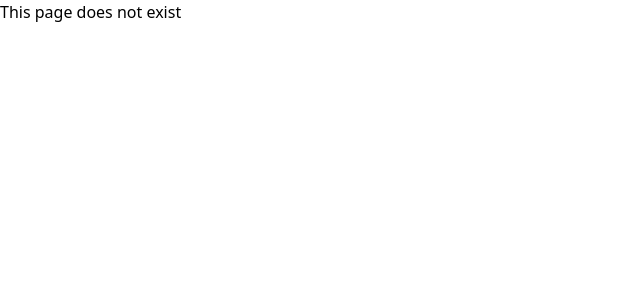
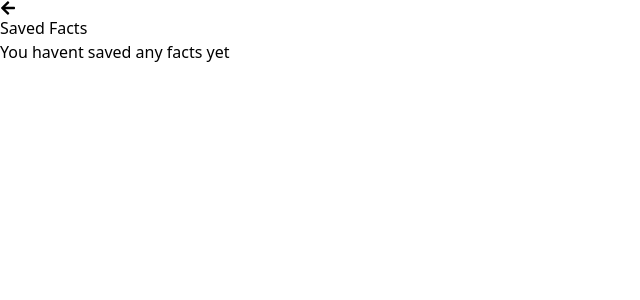
Before and after one commit to Uche44/Animal-Fact-App, a React (Vite) app: page /saved in a window 1280 px wide. Shown: the top 300 px of the page, without its empty margins (0-640 px from the left). Built offline with nearby package versions, Linux system fonts and the light colour scheme.

Commit message:
almost done

```diff
--- a/package.json
+++ b/package.json
@@ -13,6 +13,7 @@
     "@fortawesome/react-fontawesome": "^0.2.2",
     "react": "^18.3.1",
     "react-dom": "^18.3.1",
+    "react-hot-toast": "^2.5.1",
     "react-icons": "^5.4.0",
     "react-router-dom": "^7.1.3"
   },
--- a/src/App.jsx
+++ b/src/App.jsx
@@ -1,8 +1,16 @@
 import Factpage from "./components/factpage.jsx";
-// import SavedFact from "./components/SavedFact.jsx";
+import SavedFact from "./components/SavedFact.jsx";
 import { Routes, Route, BrowserRouter } from "react-router-dom";
+import { SavedFactsProvider } from "./context/SavedFactsContext.jsx";
+import { Toaster } from "react-hot-toast";
 export default function App() {
   return (
+    <>
+      <Toaster
+        position="top-center"
+        reverseOrder={false}
+      />
+      <SavedFactsProvider>
         <BrowserRouter>
           <Routes>
             <Route
@@ -11,9 +19,11 @@ export default function App() {
             />
             <Route
               path="*"
-          element={<div>This page does not exist</div>}
+              element={<SavedFact />}
             />
           </Routes>
         </BrowserRouter>
+      </SavedFactsProvider>
+    </>
   );
 }
--- a/src/components/SavedFact.jsx
+++ b/src/components/SavedFact.jsx
@@ -1,16 +1,37 @@
-// import React from "react";
+import { useSavedFacts } from "../context/SavedFactsContext";
 import { Link } from "react-router-dom";
+import { FaArrowLeft } from "react-icons/fa";
 const SavedFact = () => {
+  const { savedFacts, removeFact } = useSavedFacts();
   return (
-    <div>
+    <section className="save-page grid grid-cols-2">
       {/* link to navigate back */}
       <Link
         to="/"
-        className="mt-6 text-amber-500 underline"
+        className="mt-6 text-amber-800 underline"
       >
-        Back to Facts
+        <FaArrowLeft />
       </Link>
-    </div>
+      <h2 className="">Saved Facts</h2>
+      {savedFacts.length === 0 ? (
+        <p>You havent saved any facts yet</p>
+      ) : (
+        savedFacts.map((fact, index) => (
+          <div key={index}>
+            <img
+              src={`http://localhost:3000/${fact.image}`}
+              alt={fact.name}
+              className="w-full h-48 object-cover rounded-lg mb-2"
+            />
+            <h4 className="text-[25px] font-bold text-amber-800 mb-2">
+              {fact.name}
+            </h4>
+            <p className="text-sm text-amber-700 mb-6">{fact.fact}</p>
+            <button onClick={() => removeFact(fact)}>Unsave</button>
+          </div>
+        ))
+      )}
+    </section>
   );
 };
 
--- a/src/components/factpage.jsx
+++ b/src/components/factpage.jsx
@@ -1,8 +1,9 @@
-// import { FontAwesomeIcon } from "@fortawesome/react-fontawesome";
 import { useState, useEffect } from "react";
 import { FaSearch, FaHeart, FaSave, FaDownload } from "react-icons/fa";
 import { useNavigate } from "react-router-dom";
 import SearchPage from "./SearchPage";
+import { useSavedFacts } from "../context/SavedFactsContext";
+import toast from "react-hot-toast";
 // my api key for api ninja   PkZK8NV+pP+PaeVYU8E2ig==jHkb6rWkBfo8Lmy6
 
 // entire page
@@ -14,6 +15,7 @@ export default function Factpage() {
   const [showSearchPage, setShowSearchPage] = useState(false);
   const [filteredFacts, setFilteredFacts] = useState([]);
   const [isLiked, setIsLiked] = useState(false);
+  const { saveFact } = useSavedFacts();
   const navigate = useNavigate();
   useEffect(() => {
     async function getFact() {
@@ -50,6 +52,15 @@ export default function Factpage() {
   };
   const handleLike = () => {
     setIsLiked(true);
+  };
+  const handleSave = () => {
+    if (facts.length > 0) {
+      saveFact(facts[currentIndex]);
+      toast.success("Fact Saved");
+      console.log("fact saved");
+    } else {
+      console.error("save failed");
+    }
   };
   return (
     <>
@@ -104,6 +115,7 @@ export default function Factpage() {
             <div className="icons-btn flex justify-between mt-[1rem] w-[100%] sm:px-[2.7rem] sm:pb-[1rem]">
               <div className="icons w-[4rem] h-[2rem] flex self-end justify-between">
                 <FaDownload
+                  onClick={handleSave}
                   className="text-[1.6rem] left-[1rem] text-amber-700 cursor-pointer active:scale-90 transition-transform duration-150 hover:brightness-125"
                   title="save fact"
                 />
--- /dev/null
+++ b/src/context/SavedFactsContext.jsx
@@ -0,0 +1,48 @@
+import { createContext, useContext, useEffect, useState } from "react";
+import toast from "react-hot-toast";
+const SavedFactsContext = createContext();
+export const useSavedFacts = () => useContext(SavedFactsContext);
+
+export const SavedFactsProvider = ({ children }) => {
+  const [savedFacts, setSavedFacts] = useState(() => {
+    const storedFacts = JSON.parse(localStorage.getItem("savedFacts"));
+    return storedFacts ? JSON.parse(storedFacts) : [];
+  });
+
+  //   on mount load
+  // useEffect(() => {
+  //   const storedFacts = JSON.parse(localStorage.getItem("savedFacts")) || [];
+  //   setSavedFacts(storedFacts);
+  //   if (storedFacts) {
+  //     setSavedFacts(storedFacts);
+  //   }
+  // }, []);
+
+  //   save to local storage anytime savedfact changes
+  useEffect(() => {
+    localStorage.setItem("savedFacts", JSON.stringify(savedFacts));
+  }, [savedFacts]);
+
+  const saveFact = (fact) => {
+    if (!savedFacts.some((saved) => saved.fact === fact.fact)) {
+      const updatedFacts = [...savedFacts, fact];
+      setSavedFacts(updatedFacts);
+      localStorage.setItem("savedFacts", JSON.stringify(updatedFacts));
+    }
+  };
+
+  const removeFact = (factToRemove) => {
+    const updatedFacts = savedFacts.filter(
+      (fact) => fact.fact !== factToRemove.fact
+    );
+    setSavedFacts(updatedFacts);
+    localStorage.setItem("savedFacts", JSON.stringify(updatedFacts));
+    toast.error("Fact removed!");
+    console.log("fact unsaved");
+  };
+  return (
+    <SavedFactsContext.Provider value={{ savedFacts, saveFact, removeFact }}>
+      {children}
+    </SavedFactsContext.Provider>
+  );
+};
```
Also changed, not shown: 2 other files (tests, documents, lock files or other folders). Lines whose indentation alone changed are shown as unchanged.
